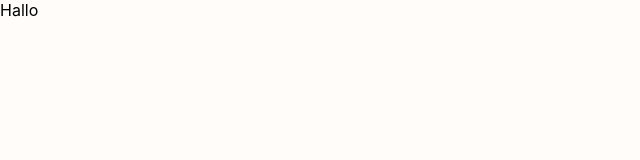
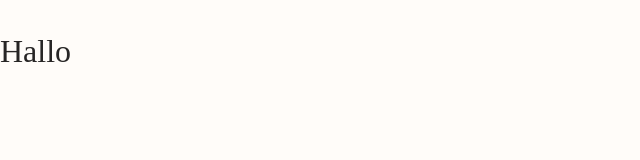
Before and after one commit to mar-zim/capstone-project, a React (Create React App) app: page / in a window 1280 px wide. Shown: the top 160 px of the page, without its empty margins (0-640 px from the left). Built offline with nearby package versions, Linux system fonts and the light colour scheme.

Commit message:
Add colors and basic fonts in GlobalStyles

```diff
--- a/src/App.js
+++ b/src/App.js
@@ -1,7 +1,11 @@
 import React from 'react'
 
 function App() {
-  return <div>Hallo</div>
+  return (
+    <div>
+      <h2>Hallo</h2>
+    </div>
+  )
 }
 
 export default App
--- a/src/GlobalStyles.js
+++ b/src/GlobalStyles.js
@@ -1,15 +1,50 @@
 import { createGlobalStyle } from 'styled-components'
 
 export default createGlobalStyle`
+
 * {
         box-sizing: border-box;
     }
 
+:root {
+  --denim: #3b6993;
+  --lightblue: #9db3c6;
+  --salmon-pink: #ff6d76;
+  --white: #fffcf9;
+  --grey-1: #272525;
+  --grey-2: #3a3839;
+  --grey-3: #615f5f;
+  --grey-4: #b0aeac;
+  --grey-5: #e5e2df;
+}
+
 body {
-	margin: 0;
-	background-color: #FFFCF9;
-  font-family: -apple-system, BlinkMacSystemFont, 'Segoe UI', 'Roboto', 'Oxygen',
-    'Ubuntu', 'Cantarell', 'Fira Sans', 'Droid Sans', 'Helvetica Neue',
-    sans-serif;
+  background-color: var(--white);
+  font-family: 'Open Sans',  sans-serif;
+  margin: 0;
+  max-width: 375px;
 }
+
+h1 {
+  font-family: Dosis;
+  font-size: 48px;
+  font-weight: normal;
+  font-stretch: normal;
+  font-style: normal;
+  line-height: 1.33;
+  letter-spacing: normal;
+  color: var(--grey-1);
+}
+
+h2 {
+  font-family: Dosis;
+  font-size: 32px;
+  font-weight: normal;
+  font-stretch: normal;
+  font-style: normal;
+  line-height: 1.5;
+  letter-spacing: normal;
+  color: var(--grey-1);
+}
+
 `
```
